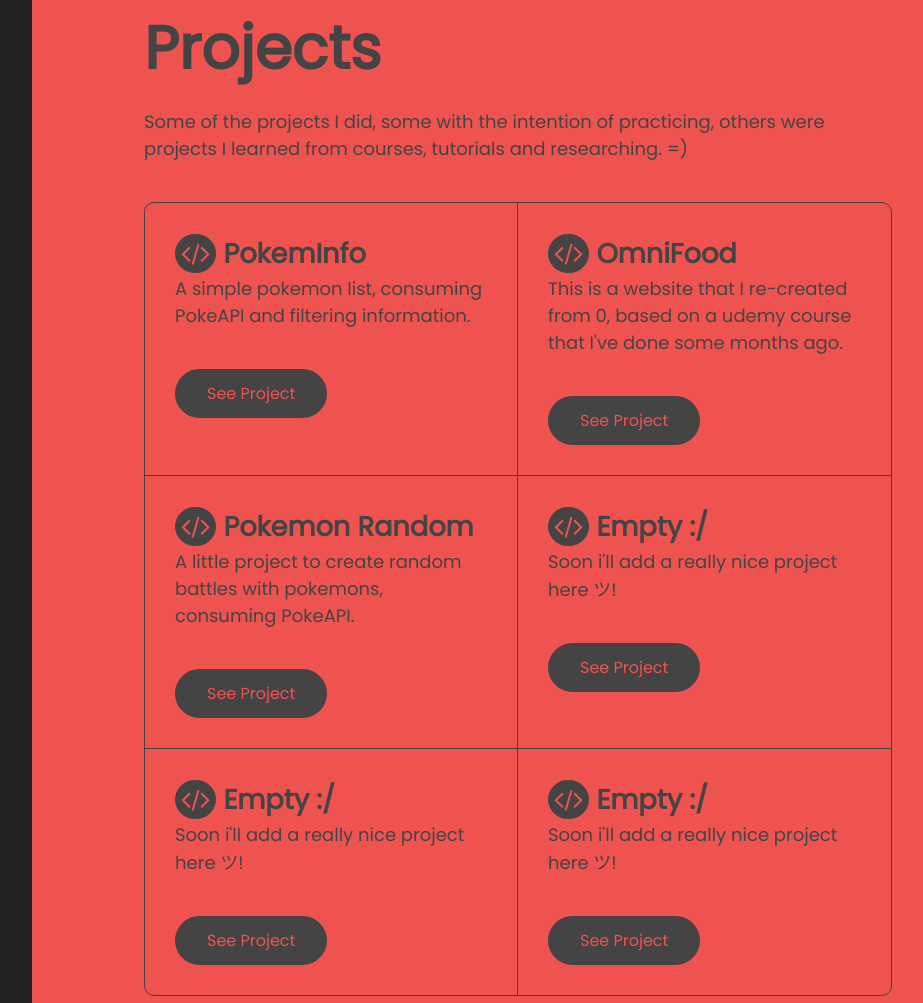
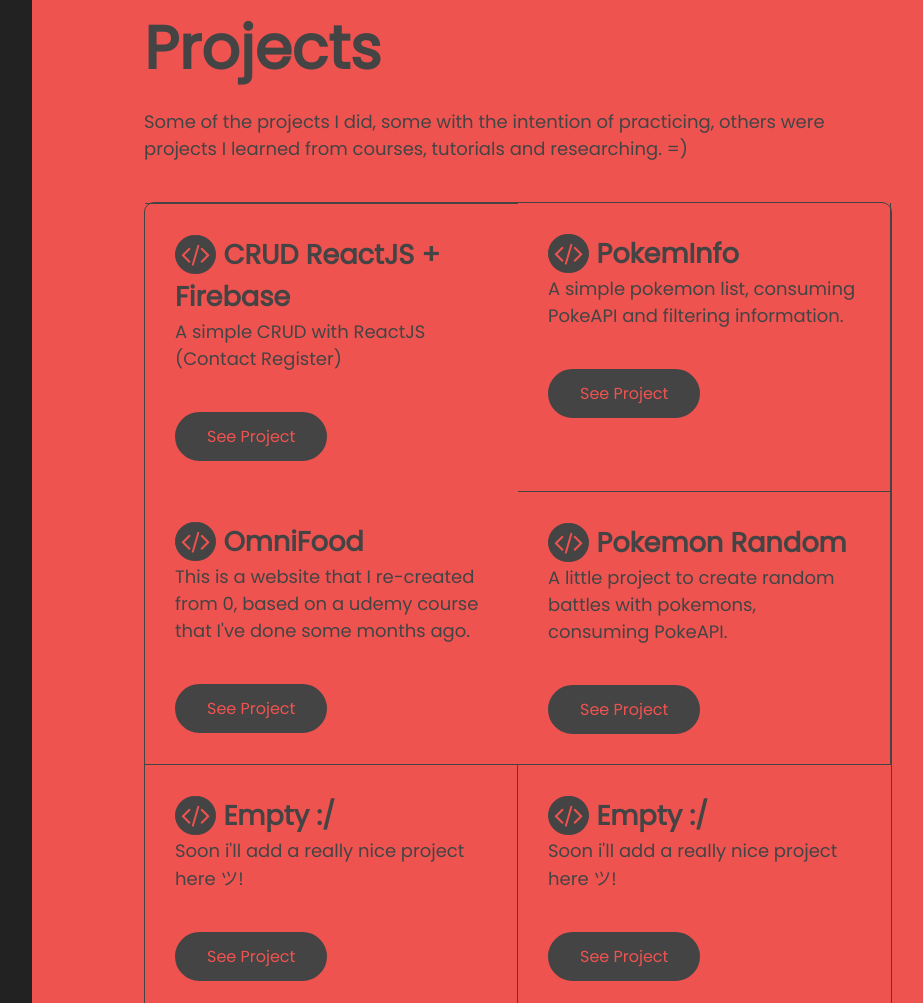
Before and after one commit to isaujr/isaujr.github.io, a website: page index.html in a window 1280 px wide. Shown: the part 1697-2700 px from the top of the page, without its empty margins (288-1211 px from the left). Drawn offline with nearby package versions, Linux system fonts and the light colour scheme.

Commit message:
added a new project

```diff
--- a/index.html
+++ b/index.html
@@ -57,6 +57,14 @@
                 </p>
                 <div class="features">
 
+                    <div class="feat-single borda-top">
+                        <h2><i class="fa solid fa-code"></i> CRUD ReactJS + Firebase</h2>
+                        <p>
+                            A simple CRUD with ReactJS (Contact Register)
+                        </p>
+                        <a target="_blank" href="https://github.com/isaujr/reactjs-crud" class="btn1">See Project</a>
+                    </div><!--feat-single-->
+
                     <div class="feat-single borda">
                         <h2><i class="fa solid fa-code"></i> PokemInfo</h2>
                         <p>
@@ -79,14 +87,6 @@
                             A little project to create random battles with pokemons, consuming PokeAPI.
                         </p>
                         <a target="_blank" href="https://github.com/isaujr/pokemon-random" class="btn1">See Project</a>
-                    </div><!--feat-single-->
-
-                    <div class="feat-single borda-top">
-                        <h2><i class="fa solid fa-code"></i> Empty :/</h2>
-                        <p>
-                            Soon i'll add a really nice project here ツ!
-                        </p>
-                        <a target="_blank" href="https://github.com/isaujr" class="btn1">See Project</a>
                     </div><!--feat-single-->
 
                     <div class="feat-single borda borda-top">
```
